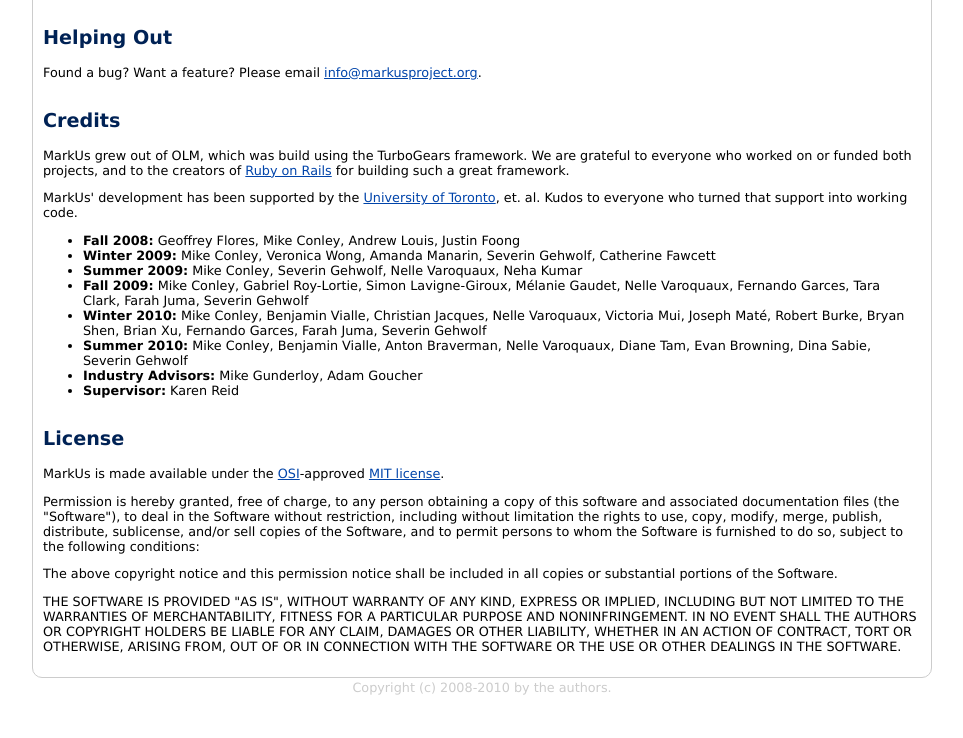
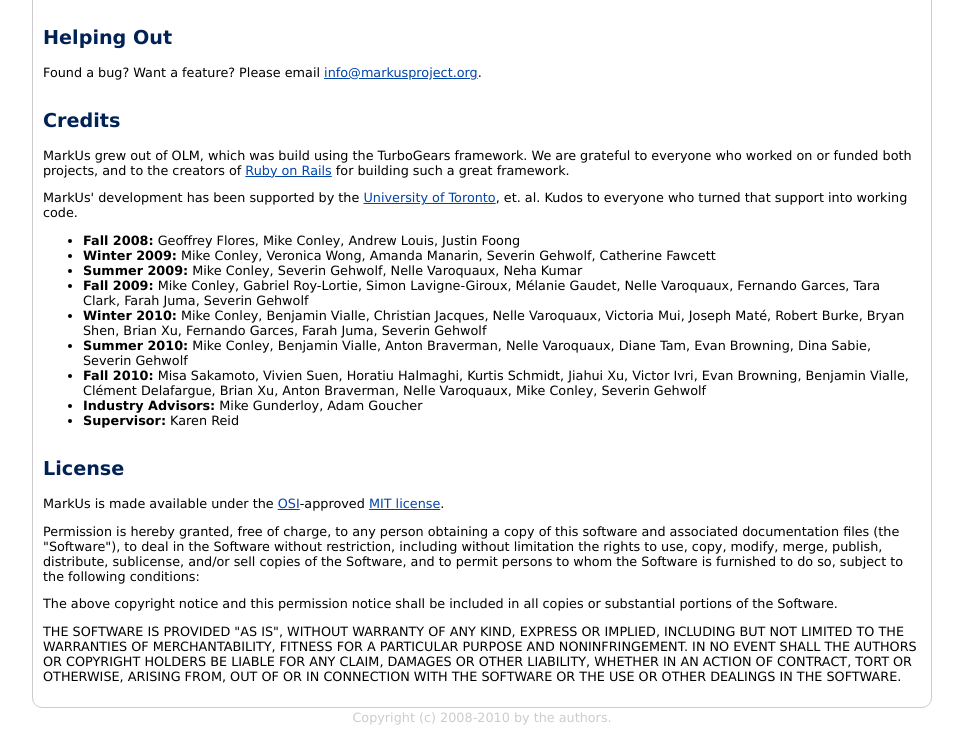
Before and after one commit to MarkUsProject/WebSite, a plain HTML site: page www/index.html in a window 1280 px wide. Shown: the part 1463-2201 px from the top of the page, without its empty margins (158-1121 px from the left). Before the commit the page ends 2171 px from the top, so only its background shows below. Drawn offline with Linux system fonts and the light colour scheme.

Commit message:
Adding Fall 2010 UCOSP and Nantes students to the site credits.

```diff
--- a/www/index.html
+++ b/www/index.html
@@ -163,6 +163,8 @@
 <li><strong>Fall 2009:</strong> Mike Conley, Gabriel Roy-Lortie, Simon Lavigne-Giroux, M&eacute;lanie Gaudet, Nelle Varoquaux, Fernando Garces, Tara Clark, Farah Juma, Severin Gehwolf</li>
 <li><strong>Winter 2010:</strong> Mike Conley, Benjamin Vialle, Christian Jacques, Nelle Varoquaux, Victoria Mui, Joseph Mat&eacute;, Robert Burke, Bryan Shen, Brian Xu, Fernando Garces, Farah Juma, Severin Gehwolf</li>
 <li><strong>Summer 2010:</strong> Mike Conley, Benjamin Vialle, Anton Braverman, Nelle Varoquaux, Diane Tam, Evan Browning, Dina Sabie, Severin Gehwolf</li>
+<li><strong>Fall 2010:</strong> Misa Sakamoto, Vivien Suen, Horatiu Halmaghi, Kurtis Schmidt, Jiahui Xu, Victor Ivri, Evan Browning, Benjamin Vialle, Clément Delafargue, Brian Xu, Anton Braverman, Nelle Varoquaux, Mike Conley, Severin Gehwolf</li>
+
 <li><strong>Industry Advisors:</strong> Mike Gunderloy, Adam Goucher</li>
 <li><strong>Supervisor:</strong> Karen Reid</li>
 </ul>
```
